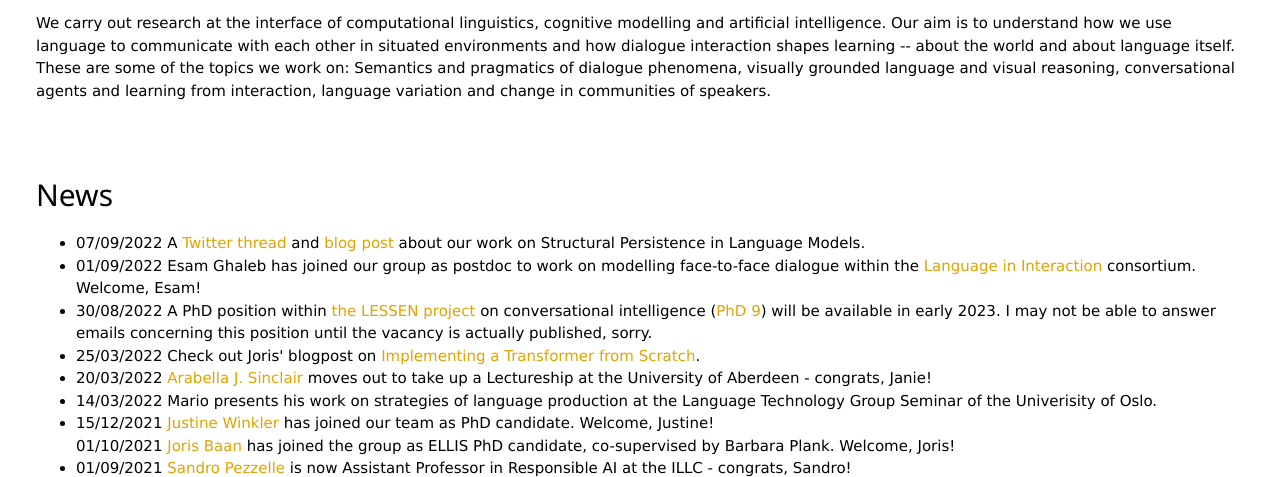
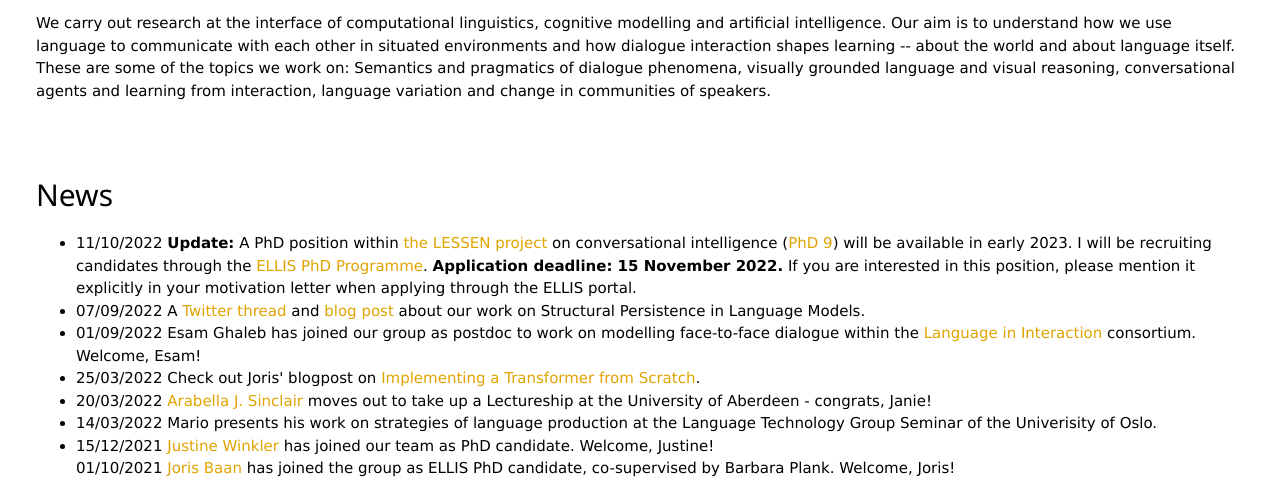
Before and after one commit to dmg-illc/dmg, a plain HTML site: page index.html in a window 1280 px wide. Shown: the part 634-1111 px from the top of the page. Drawn offline with nearby package versions, Linux system fonts and the light colour scheme.

Commit message:
Update index.html

```diff
--- a/index.html
+++ b/index.html
@@ -92,11 +92,11 @@ function carousel() {
 <h2 id="news">News</h2>
 
   <ul>
+ <li>11/10/2022 <strong>Update:</strong> A PhD position within <a href="http://lessen-project.nl">the LESSEN project</a> on conversational intelligence (<a href="http://lessen-project.nl/#PhD9">PhD 9</a>) will be available in early 2023.
+    I will be recruiting candidates through the <a href="https://ellis.eu/news/ellis-phd-program-call-for-applications-2022">ELLIS PhD Programme</a>. <strong>Application deadline: 15 November 2022.</strong> If you are interested in this position,
+    please mention it explicitly in your motivation letter when applying through the ELLIS portal.</li>
 <li>07/09/2022 A <a href="https://twitter.com/JumeletJ/status/1567526972074360832">Twitter thread</a> and <a href="https://resources.illc.uva.nl/illc-blog/probing-by-priming-what-do-large-language-models-know-about-grammar/">blog post</a> about our work on Structural Persistence in Language Models.</li>
 <li>01/09/2022 Esam Ghaleb has joined our group as postdoc to work on modelling face-to-face dialogue within the <a heref="https://www.languageininteraction.nl">Language in Interaction</a> consortium. Welcome, Esam!</li>
-<li>30/08/2022 A PhD position within <a href="http://lessen-project.nl">the LESSEN project</a> on conversational intelligence (<a href="http://lessen-project.nl/#PhD9">PhD 9</a>) will be available in early 2023.
-  I may not be able to answer emails concerning this position until the vacancy is actually published, sorry.</li>
-</li>
  <li>25/03/2022 Check out Joris' blogpost on <a href="https://towardsdatascience.com/7-things-you-didnt-know-about-the-transformer-a70d93ced6b2#e7de">Implementing a Transformer from Scratch</a>.</li>
  <li>20/03/2022 <a href="https://staff.fnwi.uva.nl/a.j.sinclair/">Arabella J. Sinclair</a> moves out to take up a Lectureship at the University of Aberdeen - congrats, Janie!</li>
  <li>14/03/2022 Mario presents his work on strategies of language production at the Language Technology Group Seminar of the Univerisity of Oslo.</li>
```
